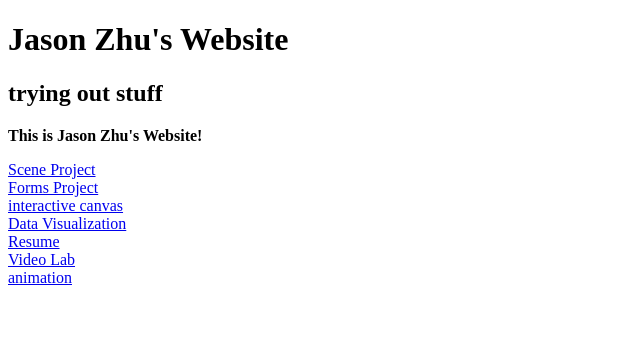
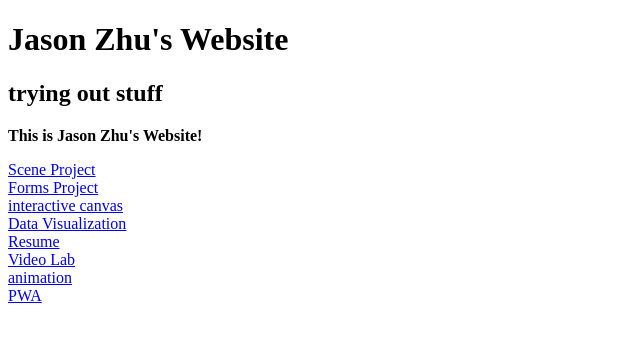
Before and after one commit to JASOZHU/JasonZhu.github.io, a plain HTML site: page index.html in a window 1280 px wide. Shown: the full height of the page, 0-640 px from the left. Drawn offline with Linux system fonts and the light colour scheme.

Commit message:
Update index.html

```diff
--- a/index.html
+++ b/index.html
@@ -17,6 +17,7 @@
             <a href="resumefolder/resume.html">Resume</a> <br>
             <a href="videolab.html">Video Lab</a> <br>
             <a href="animationfolder/animation.html">animation</a><br>
+            <a href="pwafolder/pwa.html"> PWA </a>
         </p>
 
 
```
